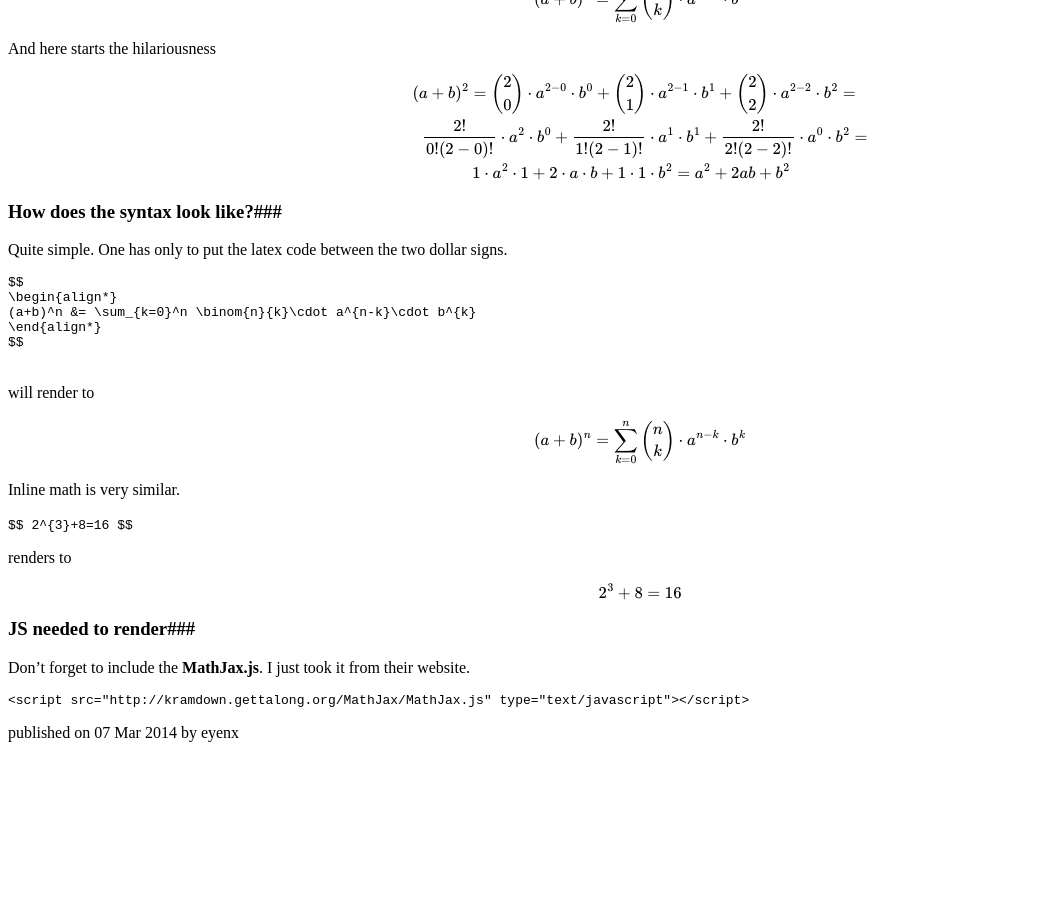
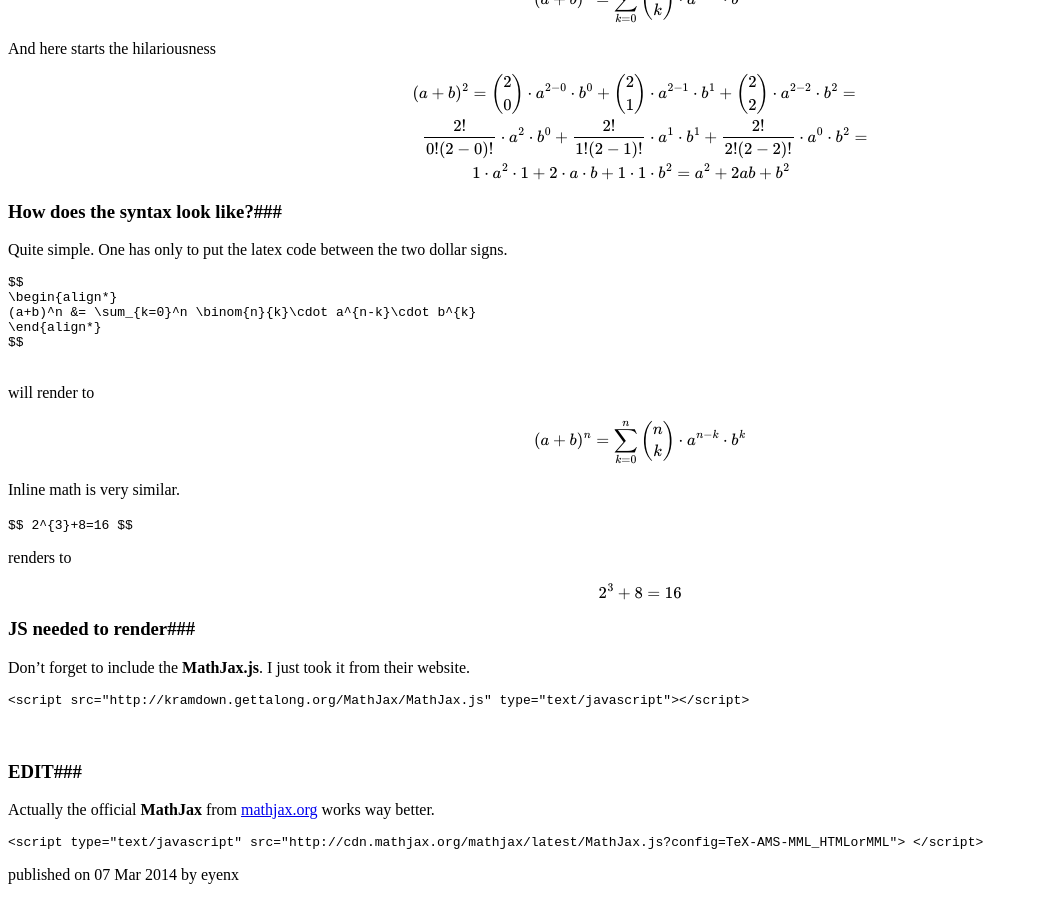
Before and after one commit to eyenx/blog, a Jekyll site: the page built from _posts/2014-03-07-trying-out-kramdown.md, in a window 1280 px wide and 900 px high, scrolled down 1565 px. Shown: the whole window, without its empty margins (0-1037 px from the left). Built offline with Jekyll 4.4.1, drawn with Linux system fonts in a browser that asks for light colours; formulas are drawn with MathJax 3; before the commit the page ends 2323 px from its top, so only the background shows below that.

Commit message:
EDIT on post. Using mathjax.org

```diff
--- /dev/null
+++ b/_includes/mathjaxjs.html
@@ -0,0 +1 @@
+<script type="text/javascript" src="http://cdn.mathjax.org/mathjax/latest/MathJax.js?config=TeX-AMS-MML_HTMLorMML"> </script>
--- a/_includes/mathjs.html
+++ /dev/null
@@ -1 +0,0 @@
-<script src="http://kramdown.gettalong.org/MathJax/MathJax.js" type="text/javascript"></script>
--- a/_posts/2014-03-07-trying-out-kramdown.md
+++ b/_posts/2014-03-07-trying-out-kramdown.md
@@ -6,7 +6,7 @@
 tags: [math,jekyll,ruby]
 ---
 {% include JB/setup %}
-{% include mathjs.html %}
+{% include mathjaxjs.html %}
 
 ## Kramdown seems awesome!
 
@@ -79,3 +79,12 @@
 ~~~html
 <script src="http://kramdown.gettalong.org/MathJax/MathJax.js" type="text/javascript"></script>
 ~~~
+<br>
+
+###EDIT###
+
+Actually the official **MathJax** from [mathjax.org](http://mathjax.org) works way better.
+
+~~~html
+<script type="text/javascript" src="http://cdn.mathjax.org/mathjax/latest/MathJax.js?config=TeX-AMS-MML_HTMLorMML"> </script>
+~~~
```
